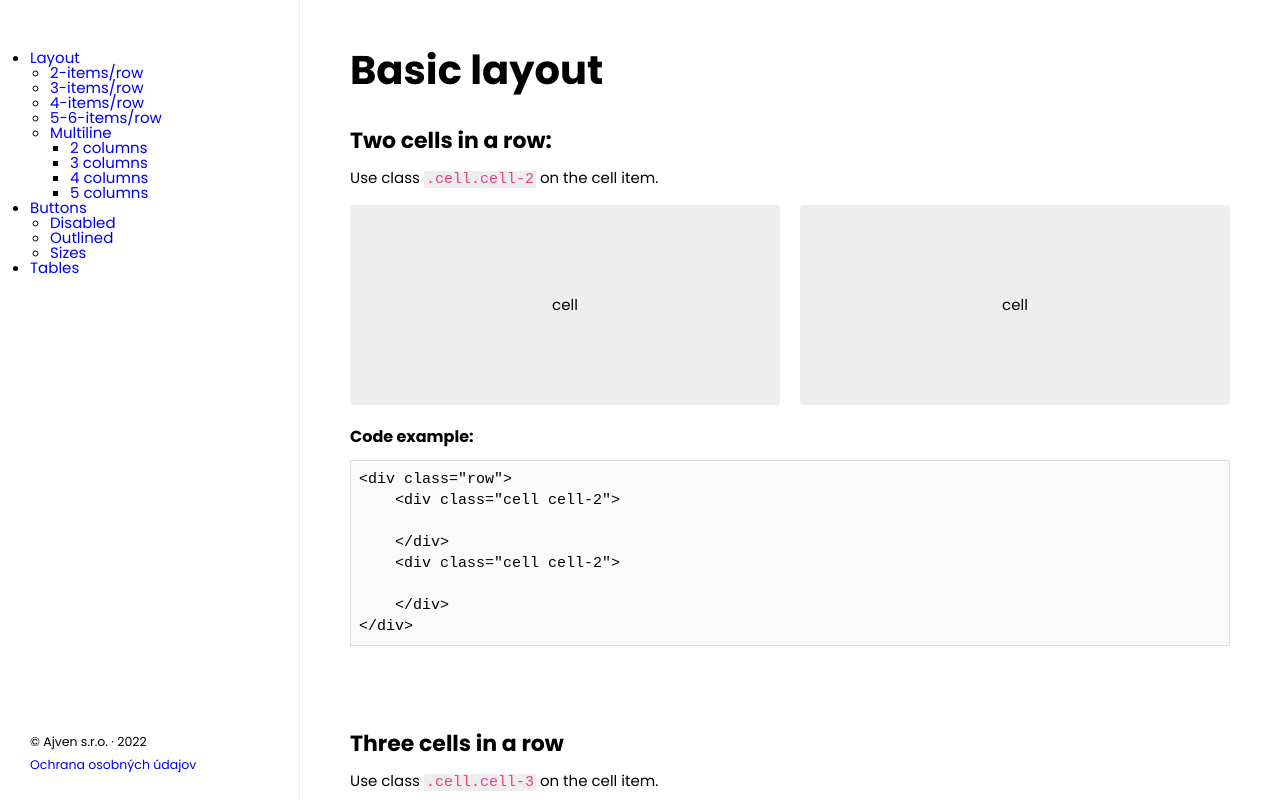
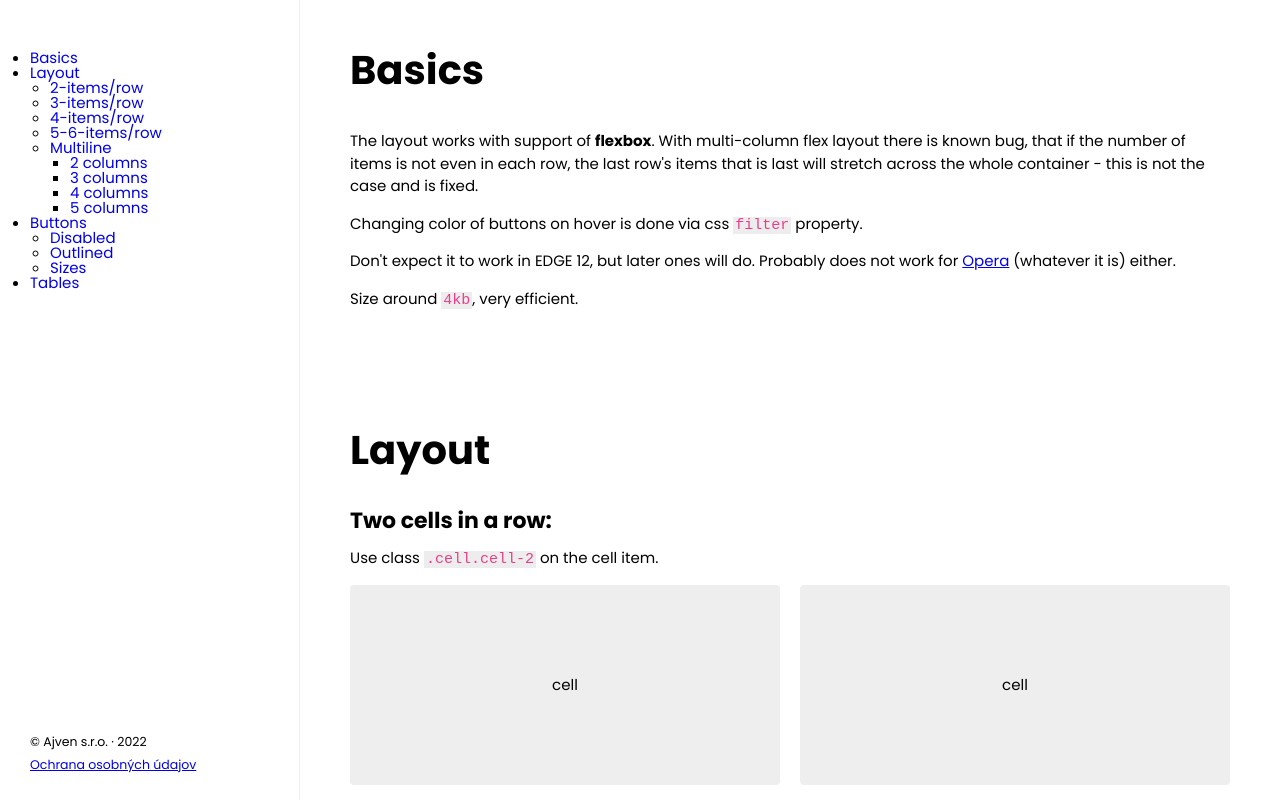
Before and after one commit to hanakivan/nafect, a plain HTML site: page index.html in a window 1280 px wide. Shown: the top 802 px of the page. Drawn offline with Linux system fonts and the light colour scheme.

```diff
--- a/index.html
+++ b/index.html
@@ -18,6 +18,11 @@
     <main>
         <aside class="sidebar column">
             <ul>
+                <li>
+                    <a href="#basics">
+                        Basics
+                    </a>
+                </li>
                 <li>
                     <a href="#layout">
                         Layout
@@ -111,8 +116,23 @@
         </aside>
         <div class="content">
             <div class="container">
+                <section id="basics">
+                    <h2>Basics</h2>
+                    <p>
+                        The layout works with support of <strong>flexbox</strong>. With multi-column flex layout there is known bug, that if the number of items is not even in each row, the last row's items that is last will stretch across the whole container - this is not the case and is fixed.
+                    </p>
+                    <p>
+                        Changing color of buttons on hover is done via css <code>filter</code> property.
+                    </p>
+                    <p>
+                        Don't expect it to work in EDGE 12, but later ones will do. Probably does not work for <a rel="noreferrer" target="_blank" href="https://sk.wikipedia.org/wiki/Sydney_Opera_House">Opera</a> (whatever it is) either.
+                    </p>
+                    <p>
+                        Size around <code>4kb</code>, very efficient.
+                    </p>
+                </section>
                 <section id="layout">
-                    <h2>Basic layout</h2>
+                    <h2>Layout</h2>
                     <article id="layout-2-cells">
                         <h3>Two cells in a row:</h3>
                         <p>
--- a/site.css
+++ b/site.css
@@ -20,6 +20,14 @@
 
 p {
     line-height: 1.5;
+}
+
+p a {
+    text-decoration: underline;
+}
+
+p a:hover {
+    text-decoration: none;
 }
 
 .sidebar {
```
